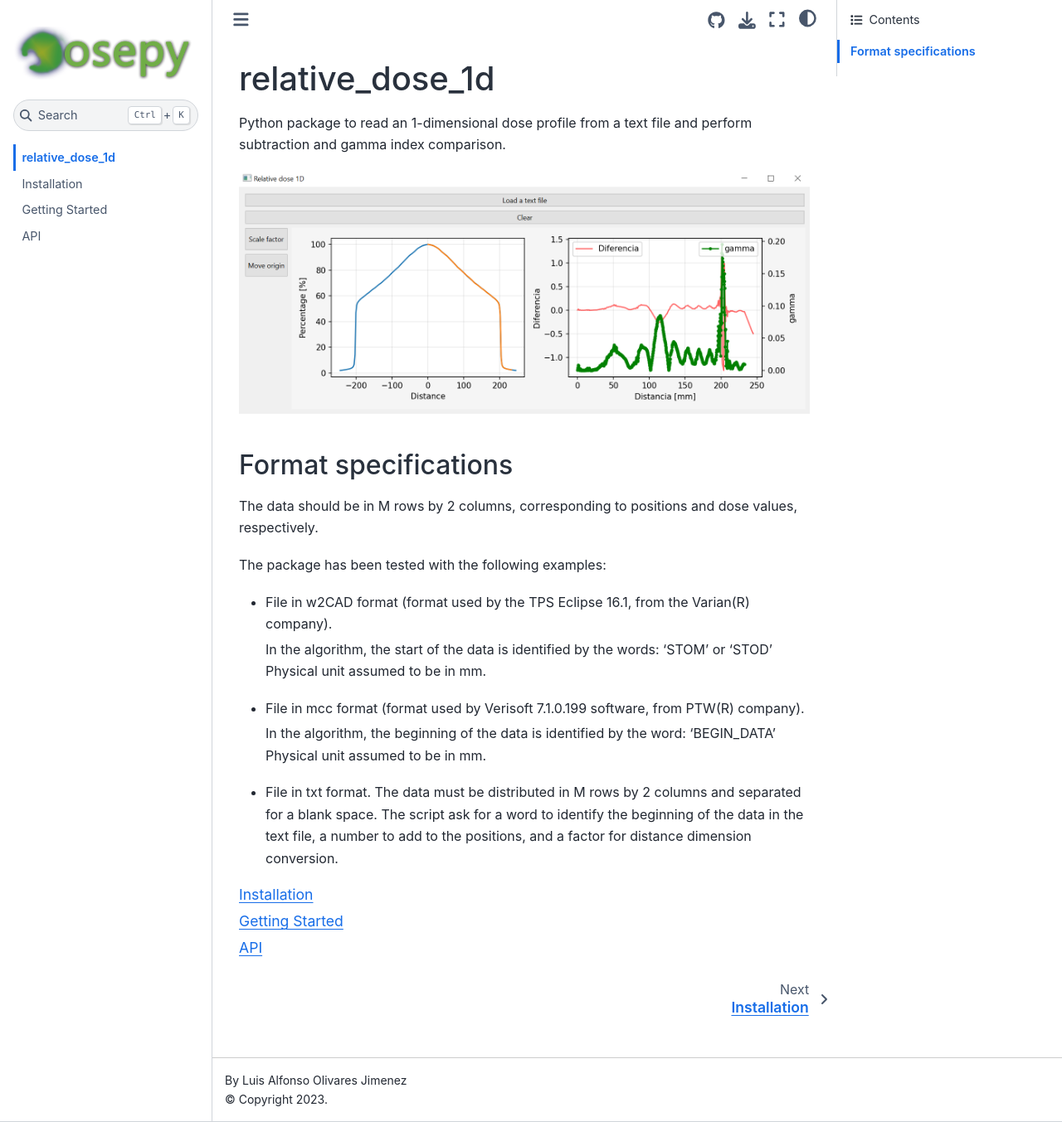
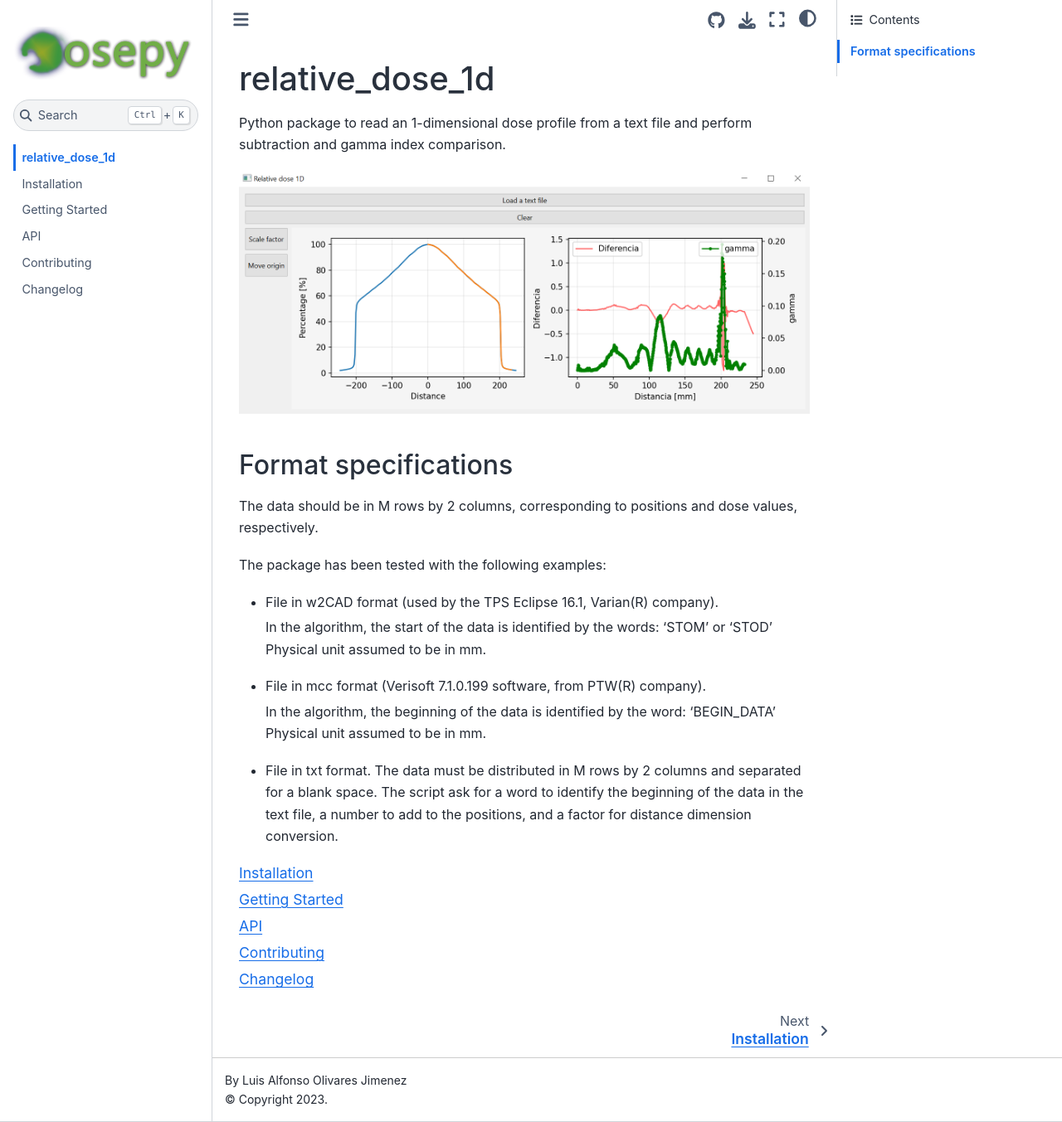
Before and after one commit to LuisOlivaresJ/relative_dose_1d, a Jupyter Book: the page built from docs/Jupyter_Book/intro.md, in a window 1280 px wide and 1353 px high. Shown: the whole window at 83% size. Built offline with Jupyter Book 1.0.4 settings and Sphinx 7.4.7 and the Sphinx Book theme 1.1.4, drawn with Linux system fonts in a browser that asks for light colours.

Commit message:
Contributing and Changelog added

```diff
--- a/docs/Jupyter_Book/_toc.yml
+++ b/docs/Jupyter_Book/_toc.yml
@@ -7,3 +7,5 @@ chapters:
 - file: installation
 - file: Getting_Started
 - file: API
+- file: contributing
+- file: changelog
--- a/docs/Jupyter_Book/intro.md
+++ b/docs/Jupyter_Book/intro.md
@@ -10,12 +10,12 @@ dose values, respectively.
 
 The package has been tested with the following examples:
 
-* File in w2CAD format (format used by the TPS Eclipse 16.1, from the Varian(R) company).
+* File in w2CAD format (used by the TPS Eclipse 16.1, Varian(R) company).
 
     In the algorithm, the start of the data is identified by the words: 'STOM' or 'STOD'
     Physical unit assumed to be in mm.
 
-* File in mcc format (format used by Verisoft 7.1.0.199 software, from PTW(R) company).
+* File in mcc format (Verisoft 7.1.0.199 software, from PTW(R) company).
 
     In the algorithm, the beginning of the data is identified by the word: 'BEGIN_DATA'
     Physical unit assumed to be in mm.
```
Also changed, not shown: README.md (+13 -4 lines), docs/Jupyter_Book/changelog.md (added, +10 -0 lines), docs/Jupyter_Book/contributing.md (added, +7 -0 lines), 1 other file.
